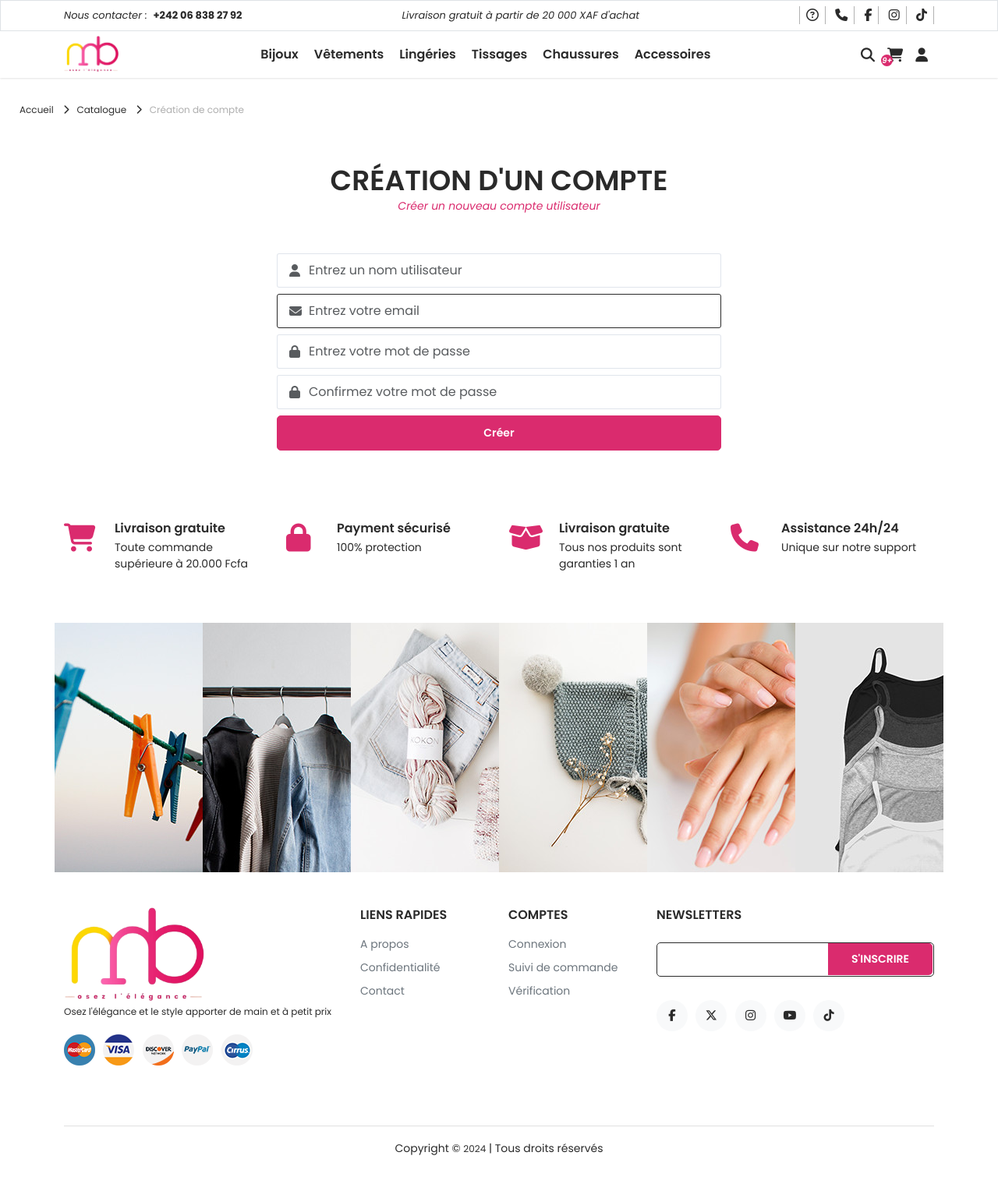
After one commit to Teddere/mercibil-mercibil_ecom, a Django app: page /register/ in a window 1280 px wide. The commit adds this page. Shown: the whole page at 78% size. Run offline with Django 5.2, Linux system fonts and the light colour scheme; some libraries are stand-ins or nearby versions; some web fonts are replaced.

Commit message:
register view

```diff
--- a/static/css/style.css
+++ b/static/css/style.css
@@ -30,6 +30,8 @@
                     10.2 left slide
                     10.3 right slide
                     10.4 description box
+                11 login page
+                    11.1 page register
 
 */
 /****************************************************************
@@ -117,16 +119,16 @@
     display: inline-block;
     font-weight: 600;
     font-size: calc(var(--size) - 2px);
-    color: var(--bs-primary);
+    color: var(--white);
     border: 1px solid var(--bs-primary);
     border-radius: 5px;
+    background: var(--bs-primary);
+    padding: calc(var(--size) - 5px) calc(var(--size) + 2px);
+    transition: all 0.3s ease;
+}
+.main-border-button a:hover, .main-border-button button:hover{
     background: var(--light);
-    padding: calc(var(--size) - 5px) calc(var(--size) + 4px);
-    transition: all 0.3s ease;
-}
-.main-border-button a:hover, .main-border-button button:hover{
-    background: var(--bs-primary);
-    color: var(--white)
+    color: var(--bs-primary);
 }
 .section-heading h2 {
     font-size: 36px;
@@ -1919,3 +1921,52 @@
     border-width: 1.5px 1.5px 0 0;
     transform: rotate(127deg);
 }
+/****************************************************************
+                        11 login page
+ ****************************************************************/
+/****************** label icon *******************************/
+.input-icon {
+    position: absolute;
+    top: 0;
+    left: 0;
+    bottom: 0;
+    display: flex;
+    justify-content: flex-start;
+    align-items: center;
+    min-width: 2.5rem;
+    padding-left: 1rem;
+    pointer-events: none;
+    color: var(--bs-secondary-color);
+}
+.input-icon ~ .form-control {
+    padding-left: 2.5rem;
+}
+/********************** form control ***************************/
+.form-control {
+    padding-top: 9px;
+    padding-bottom: 9px;
+    border: 1px solid rgba(0, 40, 100, 0.12);
+    border-radius: 3px;
+}
+.form-control:focus {
+  color: #495057;
+  background-color: var(--white);
+  border-color: var(--dark);
+  outline: 0;
+  /*box-shadow: 0 0 0 2px rgba(70, 127, 207, 0.25);*/
+    box-shadow: 0 0 0 2px transparent !important;
+}
+/******************* 11.1 page register ***********************/
+
+.register-section {
+    padding-top: 60px;
+    padding-bottom: 45px;
+}
+.register-section ul {
+    font-size: 12px;
+    color: var(--bs-secondary-color);
+    margin-top: 10px;
+}
+.register-section small {
+    font-size: 12px;
+}
--- /dev/null
+++ b/store/templates/store/main_register.html
@@ -0,0 +1,67 @@
+{# templates/store/main_register.html #}
+{% extends 'front/base.html' %}
+{% load form_field %}
+{% block title %}Création{% endblock title %}
+{% block content %}
+    <section class="subheader-section"><!-- Start breadcrumb-->
+        <div class="head d-flex flex-wrap">
+            <a href="{% url 'store:home' %}">
+                Accueil
+                <i class="fa-solid fa-chevron-right"></i>
+            </a>
+            <a href="{% url 'store:catalog' %}">
+                Catalogue
+                <i class="fa-solid fa-chevron-right"></i>
+            </a>
+            <span>Création de compte</span>
+        </div>
+    </section><!-- End breadcrumb-->
+    <section class="register-section">
+        <div class="container">
+            <div class="row justify-content-center">
+                <div class="col-lg-6">
+                    <div class="section-heading text-center mb-5">
+                        <h2>Création d'un compte</h2>
+                        <span>Créer un nouveau compte utilisateur</span>
+                    </div>
+                    <form  method="post">
+                        {% csrf_token %}
+                        <div class="row">
+                            {% for field in form %}
+                                {% if field.name != 'usable_password' %}
+
+                                    <div class="col-12 mb-2">
+                                        <div class="row form-group position-relative">
+                                            <label for="{{ field.id_for_label }}" class="input-icon">
+                                                {% if field.id_for_label == 'id_username' %}
+                                                    <i class="fa-solid fa-user"></i>
+                                                {% elif field.id_for_label == 'id_email' %}
+                                                    <i class="fa-solid fa-envelope"></i>
+                                                {% else %}
+                                                    <i class="fa-solid fa-lock"></i>
+                                                {% endif %}
+                                            </label>
+                                            {% if field.errors %}
+                                                {{ field | add_class:'form-control is-invalid' }}
+                                                <div class="invalid-feedback">
+                                                    {{ field.errors }}
+                                                </div>
+                                            {% else %}
+                                                {{ field }}
+                                            {% endif %}
+                                        </div>
+                                    </div>
+                                {% endif %}
+                            {% endfor %}
+                            <div class="col-12">
+                                <div class="row form-group main-border-button">
+                                    <button type="submit">Créer</button>
+                                </div>
+                            </div>
+                        </div>
+                    </form>
+                </div>
+            </div>
+        </div>
+    </section>
+{% endblock content %}
--- a/store/urls.py
+++ b/store/urls.py
@@ -1,5 +1,5 @@
 from django.urls import path
-from store.views import (HomeView,CatalogView,ArticleDetailView,CartView)
+from store.views import (HomeView, CatalogView, ArticleDetailView, CartView, RegisterView)
 
 app_name = 'store'
 
@@ -9,4 +9,5 @@
     path('catalog/<slug:slug>/',CatalogView.as_view(), name='catalog_detail'),
     path('articles/<slug:slug>/',ArticleDetailView.as_view(), name='article_detail'),
     path('cart/',CartView.as_view(), name='cart'),
+    path('register/',RegisterView.as_view(), name='register'),
 ]
--- a/store/views.py
+++ b/store/views.py
@@ -1,6 +1,8 @@
-from django.views.generic import TemplateView,ListView,DetailView
-from django.shortcuts import redirect
+from django.views.generic import TemplateView, ListView, DetailView, CreateView
+from django.shortcuts import redirect,render
 from django.core.paginator import EmptyPage,PageNotAnInteger
+from users.forms import RegisterShopperUser
+from users.models import Shopper
 from articles.models import Article, Category
 
 
@@ -14,9 +16,7 @@
         context['categories'] = Category.objects.all()
         return context
 
-
 # catalog page view content
-
 class CatalogView(ListView):
     model = Article
     template_name = "store/main_catalog.html"
@@ -65,3 +65,19 @@
 # cart page view content
 class CartView(TemplateView):
     template_name = 'store/main_cart.html'
+
+class RegisterView(CreateView):
+    model = Shopper
+    form_class = RegisterShopperUser
+    template_name = 'store/main_register.html'
+
+    def post(self, request, *args, **kwargs):
+        context = { }
+        form = RegisterShopperUser(request.POST)
+
+        if form.is_valid():
+            form.save()
+            return redirect('store:home')
+
+        context["form"] = form
+        return render(request, self.template_name, context)
--- /dev/null
+++ b/users/forms.py
@@ -0,0 +1,31 @@
+from django import forms
+from django.contrib.auth.forms import UserCreationForm
+from users.models import Shopper
+
+
+
+
+class LoginForm(forms.ModelForm):
+    email = forms.EmailField(label='E-mail',max_length=100)
+    password = forms.CharField(label='Mot de passe',widget=forms.PasswordInput)
+
+class RegisterShopperUser(UserCreationForm):
+
+    class Meta:
+        model = Shopper
+        fields = ['username','email','password1','password2']
+        widgets = {
+            'username': forms.TextInput(attrs={'class':'form-control','placeholder':'Entrez un nom utilisateur','required':'true'}),
+            'email': forms.EmailInput(attrs={'class':'form-control','placeholder':'Entrez votre email','required':'true'}),
+        }
+        labels = {
+            'username': 'Nom utilisateur',
+            'email': 'Email',
+        }
+
+    def __init__(self, *args, **kwargs):
+        super(RegisterShopperUser, self).__init__(*args, **kwargs)
+        self.fields['password1'].widget.attrs.update(
+            {'class': 'form-control', 'placeholder': 'Entrez votre mot de passe'})
+        self.fields['password2'].widget.attrs.update(
+            {'class': 'form-control', 'placeholder': 'Confirmez votre mot de passe'})
--- a/users/models.py
+++ b/users/models.py
@@ -16,6 +16,9 @@
     def save(self, *args, **kwargs):
         if not self.pk:
             self.role = self.base_role
+
+        if self.password:
+            self.set_password(self.password)
         return super().save(*args, **kwargs)
 
 class ShopperManager(BaseUserManager):
```
Also changed, not shown: store/templatetags/form_field.py (added, +7 -0 lines).
